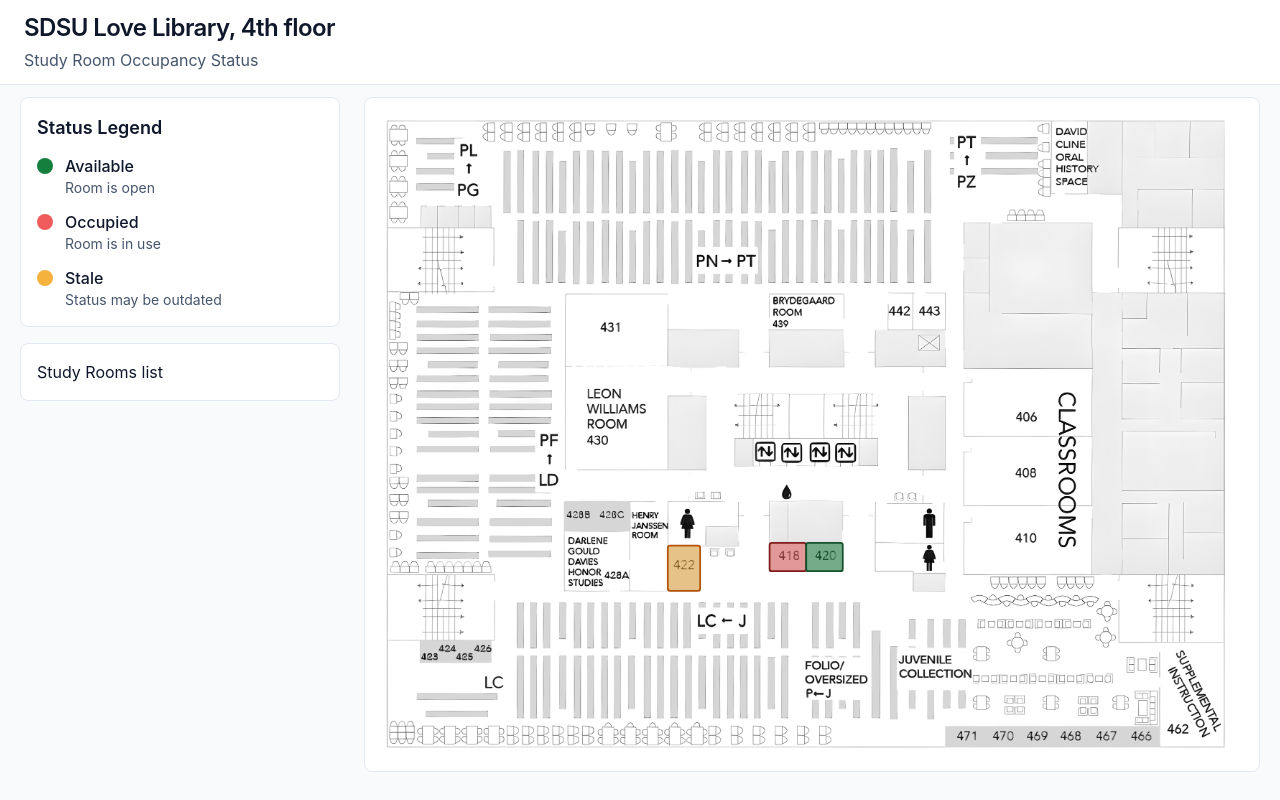
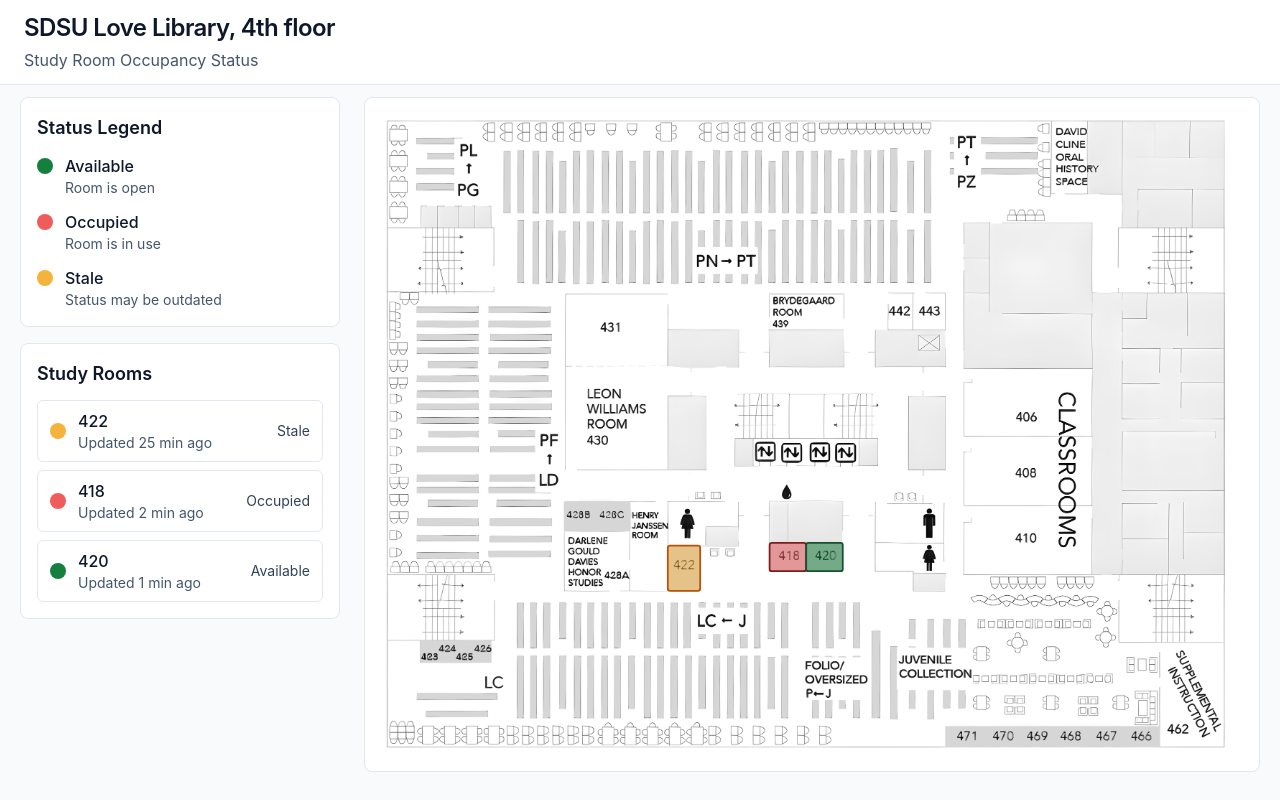
Before and after one commit to ashlibel/Occupancy-Detection, a React (Vite) app in the folder room-occupancy-app/: page / in a window 1280 px wide. Built offline with nearby package versions, Linux system fonts and the light colour scheme.

Commit message:
Added the study rooms list & made a formatted time for it (didn't implement logic for when a room turns stale yet)

```diff
--- a/room-occupancy-app/src/App.jsx
+++ b/room-occupancy-app/src/App.jsx
@@ -1,14 +1,15 @@
 import FloorPlan from './FloorPlan'; // Import the FloorPlan component
 import { useState } from 'react';
 import StatusLegend from './StatusLegend';
+import StudyRoomList from './StudyRoomList';
 
 export default function App() {
 
-  // TEMPORARY: Hardcoded values just to test the occupancy status colors
+  // TEMPORARY: hardcoded values just to test. This gets replaced by real data later.
   const [roomData] = useState({
-    '418': { status: 'occupied' },
-    '420': { status: 'available' },
-    '422': { status: 'stale' },
+    '418': { status: 'occupied', lastUpdated: new Date(Date.now() - 2 * 60 * 1000) },
+    '420': { status: 'available', lastUpdated: new Date(Date.now() - 1 * 60 * 1000) },
+    '422': { status: 'stale', lastUpdated: new Date(Date.now() - 25 * 60 * 1000) },
   });
 
   return (
@@ -34,9 +35,7 @@
         {/* Left column: legend and room list */}
         <aside className="flex flex-col gap-4">
             <StatusLegend />
-          <div className="rounded-lg border border-slate-200 bg-white p-4">
-            Study Rooms list
-          </div>
+            <StudyRoomList roomData={roomData} />
         </aside>
 
         {/* Right column: floor plan */}
--- /dev/null
+++ b/room-occupancy-app/src/StudyRoomList.jsx
@@ -0,0 +1,43 @@
+import { ROOMS } from './rooms';
+import { STATUS_STYLES } from './FloorPlan';
+import { formatLastUpdated } from './formatTime';
+
+export default function StudyRoomList({ roomData }) {
+  return (
+    <div className="rounded-lg border border-slate-200 bg-white p-4">
+      <h2 className="text-lg font-semibold">Study Rooms</h2>
+
+      <ul className="mt-3 space-y-2">
+        {ROOMS.map((room) => {
+          // Same lookup the map uses: fall back to "checking" if there's no data yet
+          const status = roomData[room.id]?.status ?? 'checking';
+          const style = STATUS_STYLES[status];
+
+          return (
+            <li
+              key={room.id}
+              className="flex items-center gap-3 rounded-md border border-slate-200 px-3 py-2"
+            >
+              {/* Colored dot that matches the room color on the map */}
+              <span
+                className="inline-block h-4 w-4 shrink-0 rounded-full"
+                style={{ backgroundColor: style.fill }}
+              />
+
+              {/* Room number and name */}
+              <div className="min-w-0 flex-1">
+                <p className="font-medium">{room.label}</p>
+                <p className="text-sm text-slate-600">
+                    {formatLastUpdated(roomData[room.id]?.lastUpdated)}
+                </p>
+              </div>
+
+              {/* Status in words, so the color isn't the only signal */}
+              <span className="text-sm text-slate-700">{style.label}</span>
+            </li>
+          );
+        })}
+      </ul>
+    </div>
+  );
+}
--- /dev/null
+++ b/room-occupancy-app/src/formatTime.js
@@ -0,0 +1,15 @@
+// Turns a Date into text like "Updated 2 min ago".
+// Returns "No update yet" if there is no time (for example, the sensor never reported).
+export function formatLastUpdated(date) {
+    if (!date) return 'No update yet';
+
+    const minutes = Math.round((Date.now() - date.getTime()) / 60000);
+    if (minutes < 1) return 'Updated just now';
+    if (minutes < 60) return `Updated ${minutes} min ago`;
+
+    const hours = Math.round(minutes / 60);
+    if (hours < 24) return `Updated ${hours} hr ago`;
+
+    const days = Math.round(hours / 24);
+    return `Updated ${days} day${days === 1 ? '' : 's'} ago`;
+  }
```
